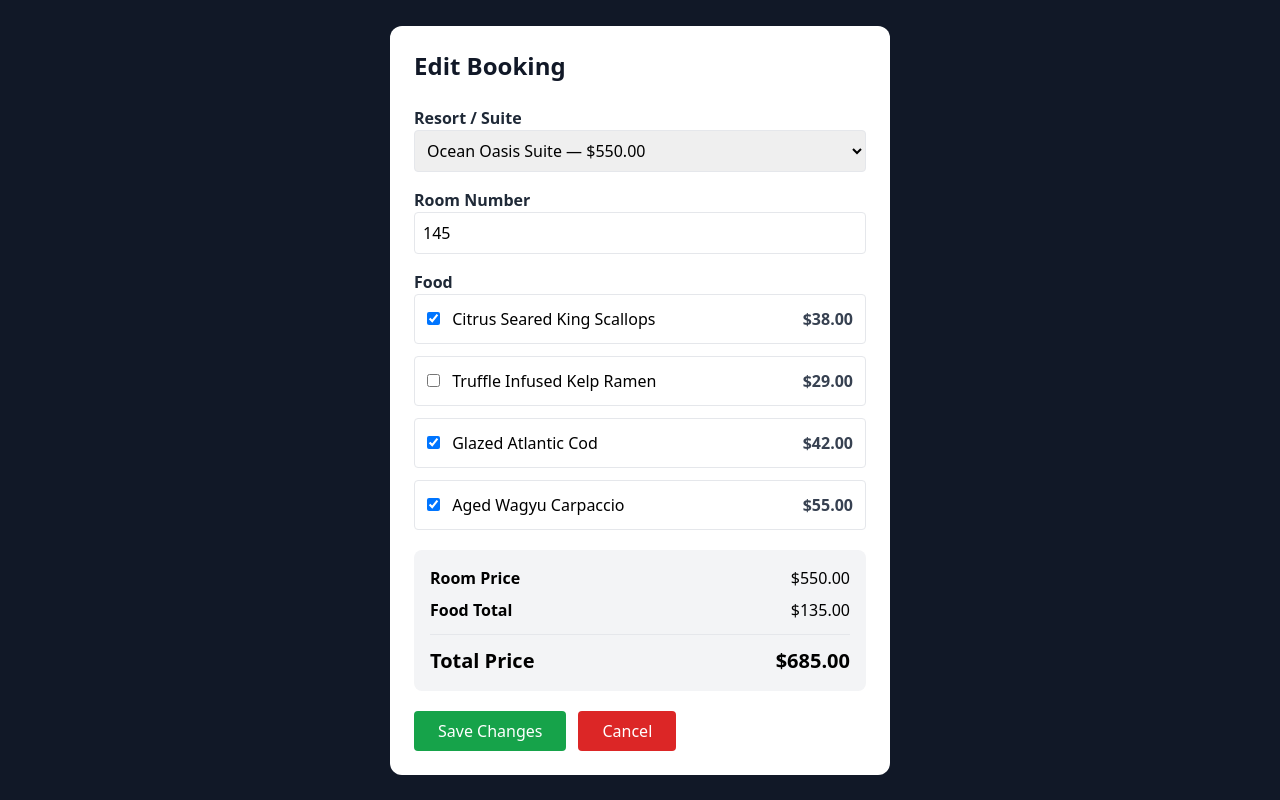
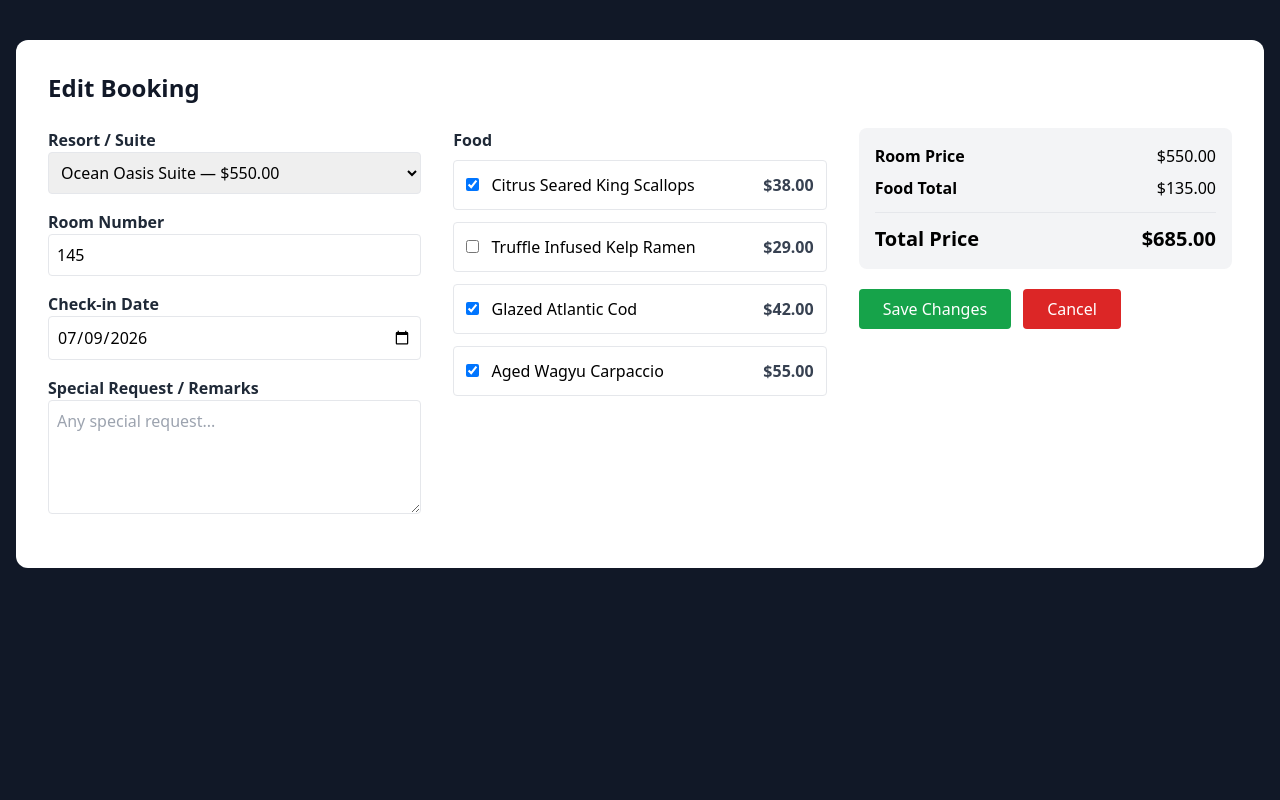
Before and after one commit to ralyhergeraldgeroy-netizen/KSGMS, a PHP site: page /edit.php?id=6 in a window 1280 px wide. Run offline with PHP 8.4, Linux system fonts and the light colour scheme; a user stored in the database is signed in; data comes from the database, SQL or seed files in the repository; some libraries are stand-ins or nearby versions.

Commit message:
Update edit.php

```diff
--- a/HONOR/edit.php
+++ b/HONOR/edit.php
@@ -24,6 +24,12 @@ if ($_SERVER['REQUEST_METHOD'] === 'POST') {
     $resort = $_POST['resort_name'] ?? '';
     $room = $_POST['room_number'] ?? '';
     $selectedFoods = $_POST['food_items'] ?? [];
+    $checkin = $_POST['check_in'] ?? $booking['check_in'];
+    $remarks = trim($_POST['remarks'] ?? '');
+
+    if (strlen($remarks) > 500) {
+        $remarks = substr($remarks, 0, 500);
+    }
 
     // Calculate room price
     $roomPrice = $ROOM_PRICES[$resort] ?? 0;
@@ -48,7 +54,9 @@ if ($_SERVER['REQUEST_METHOD'] === 'POST') {
             resort_name = ?,
             room_number = ?,
             food_items = ?,
-            total_price = ?
+            total_price = ?,
+            check_in = ?,
+            remarks = ?
         WHERE id = ?
     ");
 
@@ -57,6 +65,8 @@ if ($_SERVER['REQUEST_METHOD'] === 'POST') {
         $room,
         $food,
         $totalPrice,
+        $checkin,
+        $remarks,
         $id
     ]);
 
@@ -82,15 +92,20 @@ $currentFoods = !empty($booking['food_items'])
 
 </head>
 
-<body class="bg-gray-900 flex justify-center items-center min-h-screen overflow-hidden">
+<body class="bg-gray-900 flex justify-center items-start min-h-screen py-10 px-4 overflow-y-auto">
 
-<div class="bg-white p-6 rounded-xl w-full max-w-[500px]">
+<div class="bg-white p-6 md:p-8 rounded-xl w-full max-w-7xl">
 
 <h2 class="text-2xl font-bold mb-6 text-gray-900">
     Edit Booking
 </h2>
 
 <form method="POST">
+
+<div class="grid grid-cols-1 md:grid-cols-3 gap-8">
+
+<!-- COLUMN 1: BOOKING DETAILS -->
+<div>
 
 <!-- RESORT -->
 
@@ -134,13 +149,45 @@ $currentFoods = !empty($booking['food_items'])
 >
 
 
-<!-- FOOD -->
+<!-- CHECK-IN DATE -->
+
+<label class="font-bold text-gray-800">
+    Check-in Date
+</label>
+
+<input
+    type="date"
+    name="check_in"
+    value="<?= htmlspecialchars($booking['check_in'] ? date('Y-m-d', strtotime($booking['check_in'])) : '') ?>"
+    class="w-full border p-2 rounded mb-4"
+>
+
+
+<!-- REMARKS -->
+
+<label class="font-bold text-gray-800">
+    Special Request / Remarks
+</label>
+
+<textarea
+    name="remarks"
+    rows="4"
+    maxlength="500"
+    placeholder="Any special request..."
+    class="w-full border p-2 rounded mb-4"
+><?= htmlspecialchars($booking['remarks'] ?? '') ?></textarea>
+
+</div>
+
+
+<!-- COLUMN 2: FOOD -->
+<div>
 
 <label class="font-bold text-gray-800">
     Food
 </label>
 
-<div class="space-y-3 mb-5">
+<div class="grid grid-cols-1 sm:grid-cols-2 md:grid-cols-1 gap-3 mb-5 mt-2">
 
 <?php foreach ($FOOD_PRICES as $foodName => $foodPrice): ?>
 
@@ -174,6 +221,11 @@ $currentFoods = !empty($booking['food_items'])
 
 </div>
 
+</div>
+
+
+<!-- COLUMN 3: PRICE + ACTIONS -->
+<div>
 
 <!-- PRICE BREAKDOWN -->
 
@@ -252,6 +304,10 @@ $currentFoods = !empty($booking['food_items'])
 
 </div>
 
+</div>
+
+</div>
+
 </form>
 
 </div>
```
